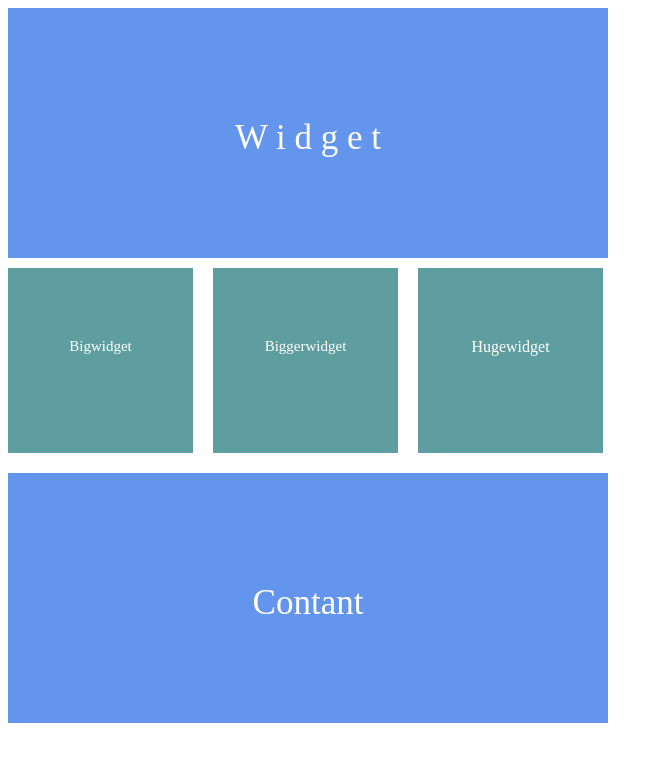
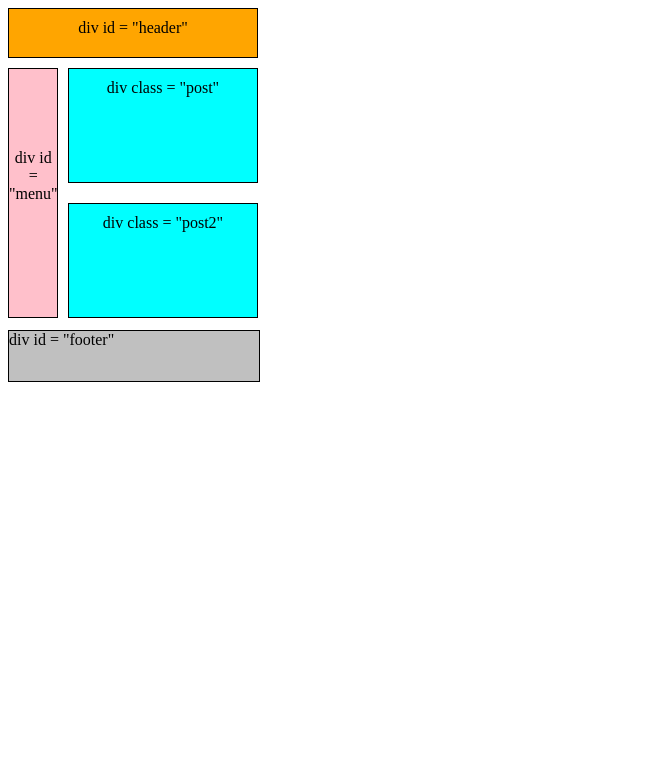
Before and after one commit to Vspooo/Homework, a plain HTML site: page index.html in a window 1280 px wide. Shown: the whole page, without its empty margins (0-663 px from the left). Drawn offline with Linux system fonts and the light colour scheme.

Commit message:
2.1 homework

```diff
--- a/index.html
+++ b/index.html
@@ -3,18 +3,16 @@
 <head>
     <meta charset="UTF-8">
     <title>Title</title>
-    <link href="style.css " rel="stylesheet" >
+    <link href="style.css" rel="stylesheet">
 </head>
 <body>
+<div  id="header">div id = "header"</div>
+<div id="menu">div id = "menu" </div>
+<div class="post">div class = "post"</div>
+     <div class="post2">div class = "post2"</div>
 
-<div class="widget">W i d g e t</div>
-<div id="container">
-<div class="bigwidget">Bigwidget</div>
-<div class="biggerwidgets">Biggerwidget</div>
-<div class="hugewidgest">Hugewidget</div>
-</div>
+<div id="footer">div id = "footer"</div>
 
-<div class="concant">Contant</div>
 
 </body>
 </html>
--- a/style.css
+++ b/style.css
@@ -1,76 +1,52 @@
-body{
-    position: relative;
+#header {
+    height: 50px;
+    width: 250px;
+    border: 1px solid black;
+    background-color: orange;
+    text-align: center;
+    box-sizing: border-box;
+   padding-top: 10px;
+    margin-bottom: 10px;
+}
 
 
-}
-.widget {
-    width: 600px;
+#menu {
     height: 250px;
-    background-color: cornflowerblue;
-    color: white;
-    font-size: 35px;
+    width: 50px;
+    border: 1px solid black;
+    background-color: pink;
     text-align: center;
     box-sizing: border-box;
-    padding-top: 110px;
-    margin-bottom: 10px;
+    padding-top: 80px;
+    display: flex;
 
 
 }
 
-
-.bigwidget {
-    height: 185px;
-    width: 185px;
-    background-color: cadetblue;
-    color: white ;
-     font-size: 15px;
+.post , .post2 {
+    height: 115px;
+    width: 190px;
+    border: 1px solid black;
+    background-color: aqua;
     text-align: center;
     box-sizing: border-box;
-    padding-top: 70px;
-    margin-right: 20px;
+     padding-top: 10px;
+    flex-direction: column;
+    display: flex;
+    position: relative;
+    top: -270px;
+    left: 40px;
+    margin: 20px;
+
 }
 
 
-.biggerwidgets {
-    height: 185px;
-    width: 185px;
-    background-color: cadetblue;
-    color: white;
-    font-size: 15px;
-    text-align: center;
-    box-sizing: border-box;
-    padding-top: 70px;
-    margin-right: 20px;
-}
-
-
-.hugewidgest {
-    height: 185px;
-    width: 185px;
-    background-color: cadetblue;
-    color: white;
-    text-align: center;
-    box-sizing: border-box;
-    padding-top: 70px;
-    margin-right: 20px;
-
+#footer {
+    height: 50px;
+    width: 250px;
+    border: 1px solid black;
+   background-color: silver;
+    top: 330px;
+    position: absolute;
 
 }
-
-#container {
-    display: flex;
-   flex-direction: row;
-}
-
-
-.concant {
-    height: 250px;
-    width: 600px;
-    background-color: cornflowerblue;
-    color: white;
-    font-size: 35px;
-    box-sizing: border-box;
-   padding-top: 110px;
-    margin-top: 20px;
-    text-align: center;
-}
```
Also changed, not shown: 1 other file.
